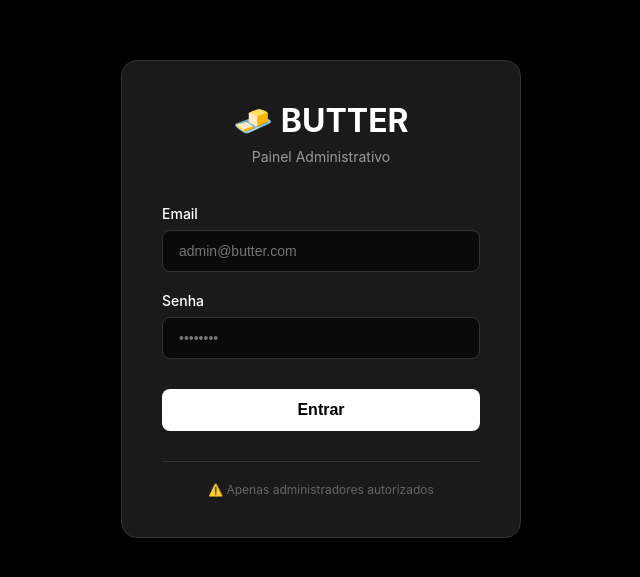
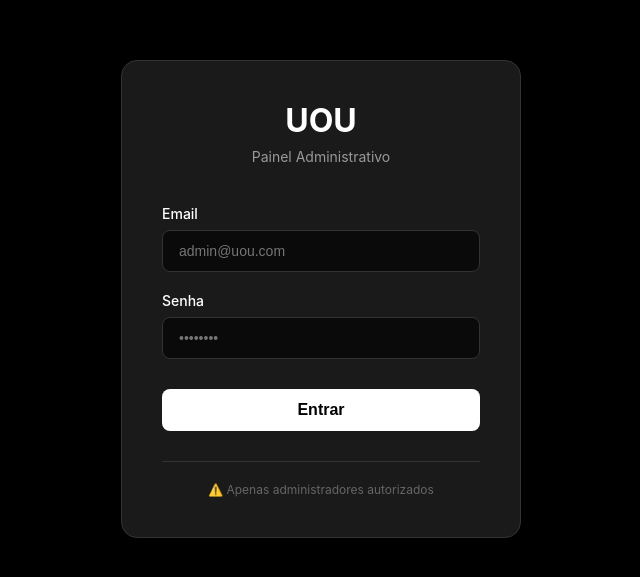
Before and after one commit to tcmendesuou/uou-admin, a React (Vite) app: page /login in a window 1280 px wide. Shown: the part 101-678 px from the top of the page, without its empty margins (319-959 px from the left). Built offline with nearby package versions, Linux system fonts and the light colour scheme; no server answers.

Commit message:
fix: logo UOU no login, remove Butter

```diff
--- a/src/pages/Login.jsx
+++ b/src/pages/Login.jsx
@@ -37,7 +37,7 @@ export default function Login() {
     <div style={styles.container}>
       <div style={styles.card}>
         <div style={styles.header}>
-          <h1 style={styles.logo}>🧈 BUTTER</h1>
+          <h1 style={styles.logo}>UOU</h1>
           <p style={styles.subtitle}>Painel Administrativo</p>
         </div>
 
@@ -49,7 +49,7 @@ export default function Login() {
               value={email}
               onChange={(e) => setEmail(e.target.value)}
               style={styles.input}
-              placeholder="admin@butter.com"
+              placeholder="admin@uou.com"
               required
             />
           </div>
```
